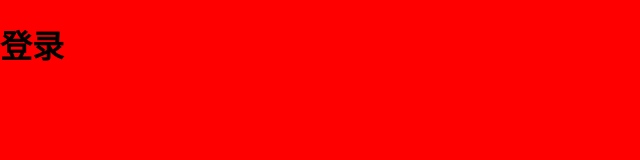
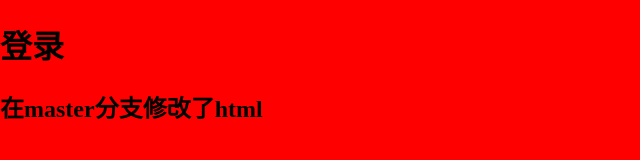
Before and after one commit to 200127/CiShi, a plain HTML site: page index.html in a window 1280 px wide. Shown: the whole page, without its empty margins (0-640 px from the left). Drawn offline with Linux system fonts and the light colour scheme.

Commit message:
在master上修改了html

```diff
--- a/index.html
+++ b/index.html
@@ -11,6 +11,7 @@
 
 <body>
     <h1>登录</h1>
+    <h2>在master分支修改了html</h2>
 </body>
 
 </html>
```
